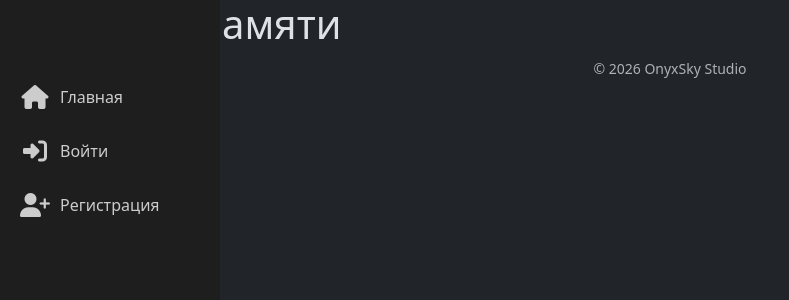
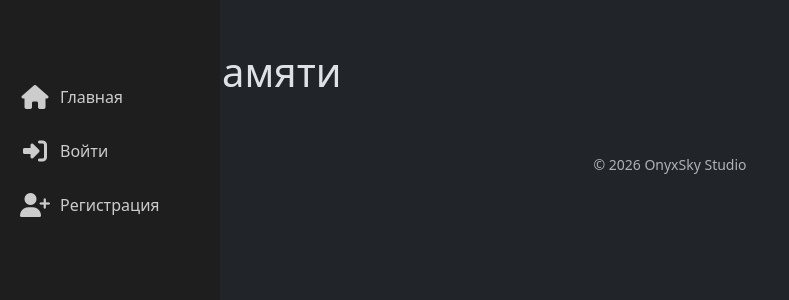
Before and after one commit to NaoTomori0/FondMemory, a Flask app: page /board/ in a window 1280 px wide. Shown: the top 300 px of the page, without its empty margins (0-789 px from the left). Run offline with Flask 3, Linux system fonts and the light colour scheme; data that the repository does not hold is empty; some libraries are stand-ins or nearby versions.

Commit message:
Update base.html

```diff
--- a/app/templates/base.html
+++ b/app/templates/base.html
@@ -114,7 +114,7 @@
                 <a class="navbar-brand ms-2" href="{{ url_for('main.index') }}">Fond Memory</a>
             </div>
         </nav> -->
-        <main class="container-fluid">
+        <main class="container-fluid py-5">
             {% with messages = get_flashed_messages(with_categories=true) %}
             {% for category, message in messages %}
             <div class="alert alert-{{ category }} alert-dismissible fade show">{{ message }}</div>
```
